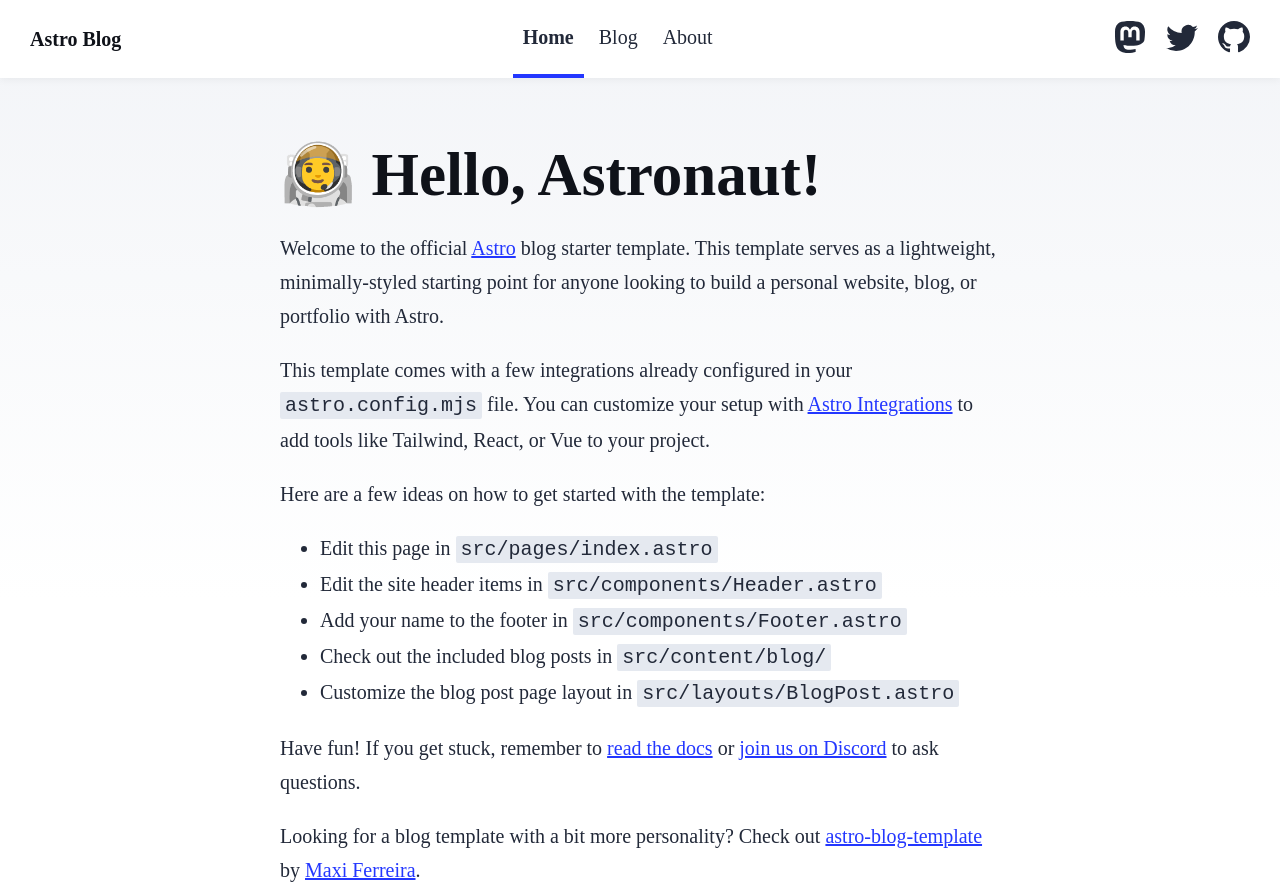
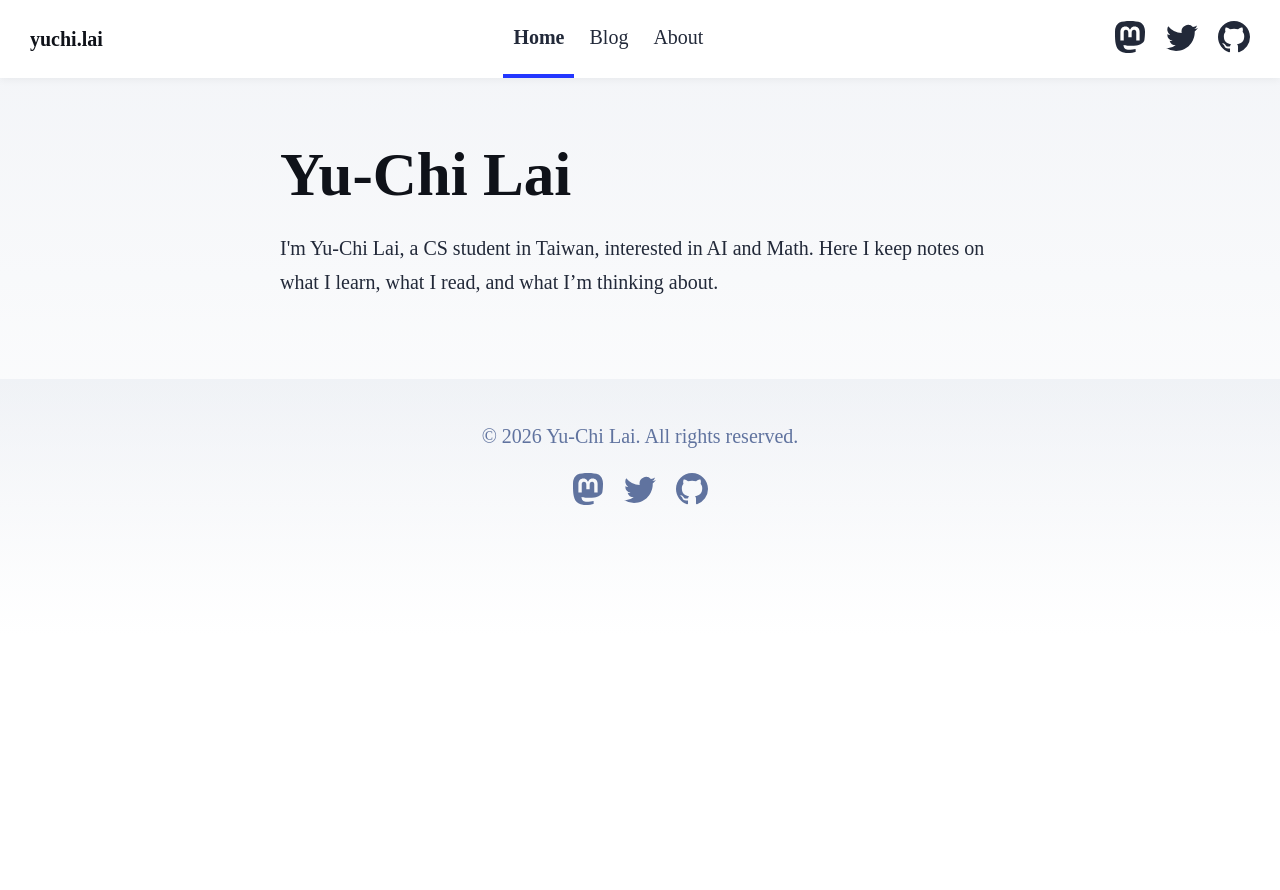
Before and after one commit to richardlaiis/richardlaiis.github.io, an Astro site: page / in a window 1280 px wide. Shown: the top 890 px of the page. After the commit the page ends 800 px from the top, so only its background shows below. Built offline with nearby package versions, Linux system fonts and the light colour scheme; Astro itself is replaced by a stand-in of ours.

Commit message:
Step 2: replace template placeholders with my name, title and intro

```diff
--- a/src/components/Footer.astro
+++ b/src/components/Footer.astro
@@ -3,7 +3,7 @@ const today = new Date();
 ---
 
 <footer>
-	&copy; {today.getFullYear()} Your name here. All rights reserved.
+	&copy; {today.getFullYear()} Yu-Chi Lai. All rights reserved.
 	<div class="social-links">
 		<a href="https://m.webtoo.ls/@astro" target="_blank">
 			<span class="sr-only">Follow Astro on Mastodon</span>
--- a/src/consts.ts
+++ b/src/consts.ts
@@ -1,5 +1,5 @@
 // Place any global data in this file.
 // You can import this data from anywhere in your site by using the `import` keyword.
 
-export const SITE_TITLE = 'Astro Blog';
-export const SITE_DESCRIPTION = 'Welcome to my website!';
+export const SITE_TITLE = 'yuchi.lai';
+export const SITE_DESCRIPTION = "I'm Yu-Chi Lai, a CS student in Taiwan, interested in AI and Math. Here I keep notes on what I learn, what I read, and what I’m thinking about.";
--- a/src/pages/index.astro
+++ b/src/pages/index.astro
@@ -13,46 +13,8 @@ import { SITE_DESCRIPTION, SITE_TITLE } from '../consts';
 	<body>
 		<Header />
 		<main>
-			<h1>🧑‍🚀 Hello, Astronaut!</h1>
-			<p>
-				Welcome to the official <a href="https://astro.build/">Astro</a> blog starter template. This
-				template serves as a lightweight, minimally-styled starting point for anyone looking to
-				build a personal website, blog, or portfolio with Astro.
-			</p>
-			<p>
-				This template comes with a few integrations already configured in your{' '}
-				<code>astro.config.mjs</code> file. You can customize your setup with{' '}
-				<a href="https://astro.build/integrations">Astro Integrations</a> to add tools like
-				Tailwind, React, or Vue to your project.
-			</p>
-			<p>Here are a few ideas on how to get started with the template:</p>
-			<ul>
-				<li>
-					Edit this page in <code>src/pages/index.astro</code>
-				</li>
-				<li>
-					Edit the site header items in <code>src/components/Header.astro</code>
-				</li>
-				<li>
-					Add your name to the footer in <code>src/components/Footer.astro</code>
-				</li>
-				<li>
-					Check out the included blog posts in <code>src/content/blog/</code>
-				</li>
-				<li>
-					Customize the blog post page layout in <code>src/layouts/BlogPost.astro</code>
-				</li>
-			</ul>
-			<p>
-				Have fun! If you get stuck, remember to{' '}
-				<a href="https://docs.astro.build/">read the docs</a> or{' '}
-				<a href="https://astro.build/chat">join us on Discord</a> to ask questions.
-			</p>
-			<p>
-				Looking for a blog template with a bit more personality? Check out{' '}
-				<a href="https://github.com/Charca/astro-blog-template">astro-blog-template</a> by{' '}
-				<a href="https://twitter.com/Charca">Maxi Ferreira</a>.
-			</p>
+			<h1>Yu-Chi Lai</h1>
+			<p>{SITE_DESCRIPTION}</p>
 		</main>
 		<Footer />
 	</body>
```
